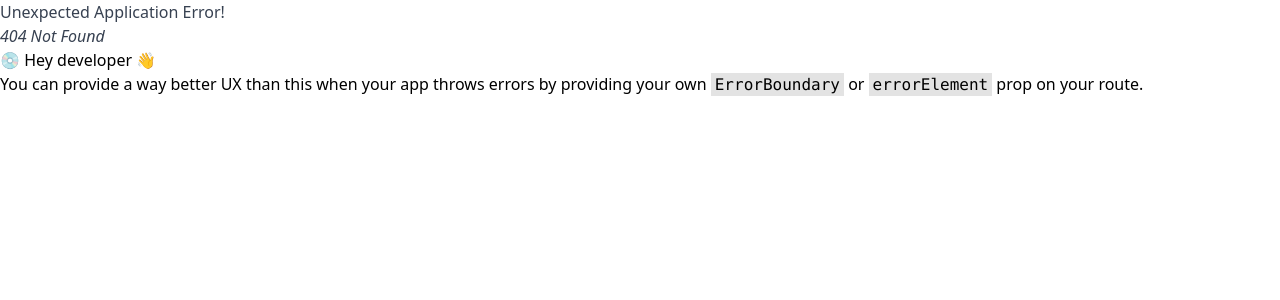
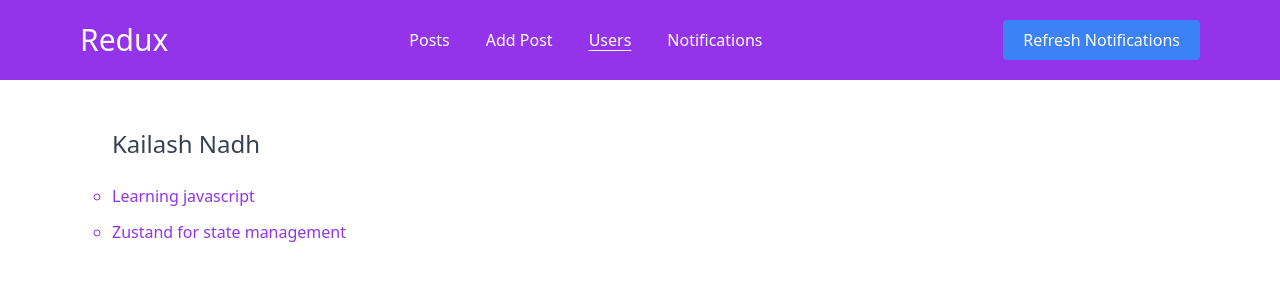
Before and after one commit to purwar1997/redux-project, a React (Create React App) app in the folder handwritten-thunks/: page /users/1 in a window 1280 px wide. Before the commit this address had no page. Shown: the top 300 px of the page. Built offline with nearby package versions, Linux system fonts and the light colour scheme.

Commit message:
Add Userpage component to view all posts by user

```diff
--- a/handwritten-thunks/src/App.js
+++ b/handwritten-thunks/src/App.js
@@ -11,6 +11,7 @@ import AddPostForm from './pages/AddPostForm';
 import SinglePostPage from './pages/SinglePostPage';
 import EditPostForm from './pages/EditPostForm';
 import UsersList from './pages/UsersList';
+import UserPage from './pages/UserPage';
 
 const router = createBrowserRouter(
   createRoutesFromElements(
@@ -25,6 +26,7 @@ const router = createBrowserRouter(
 
       <Route path='users'>
         <Route index element={<UsersList />} />
+        <Route path=':userId' element={<UserPage />} />
       </Route>
     </Route>
   )
--- /dev/null
+++ b/handwritten-thunks/src/pages/UserPage.js
@@ -0,0 +1,34 @@
+import { useParams, Link } from 'react-router-dom';
+import { useSelector } from 'react-redux';
+import { createSelector } from '@reduxjs/toolkit';
+
+const UserPage = () => {
+  const { userId } = useParams();
+
+  const user = useSelector(state => state.users.find(user => user.id === userId));
+
+  const getPostsByUser = createSelector(
+    [state => state.posts, (state, userId) => userId],
+    (posts, userId) => posts.filter(post => post.user === userId)
+  );
+
+  const postsByUser = useSelector(state => getPostsByUser(state, userId));
+
+  return (
+    <section>
+      <h2 className='text-2xl'>{user.name}</h2>
+
+      <ul className='mt-6 space-y-3'>
+        {postsByUser.map(post => (
+          <li className='text-purple-600' key={post.id}>
+            <Link className='underline-offset-2 hover:underline' to={`/posts/${post.id}`}>
+              {post.title}
+            </Link>
+          </li>
+        ))}
+      </ul>
+    </section>
+  );
+};
+
+export default UserPage;
```
